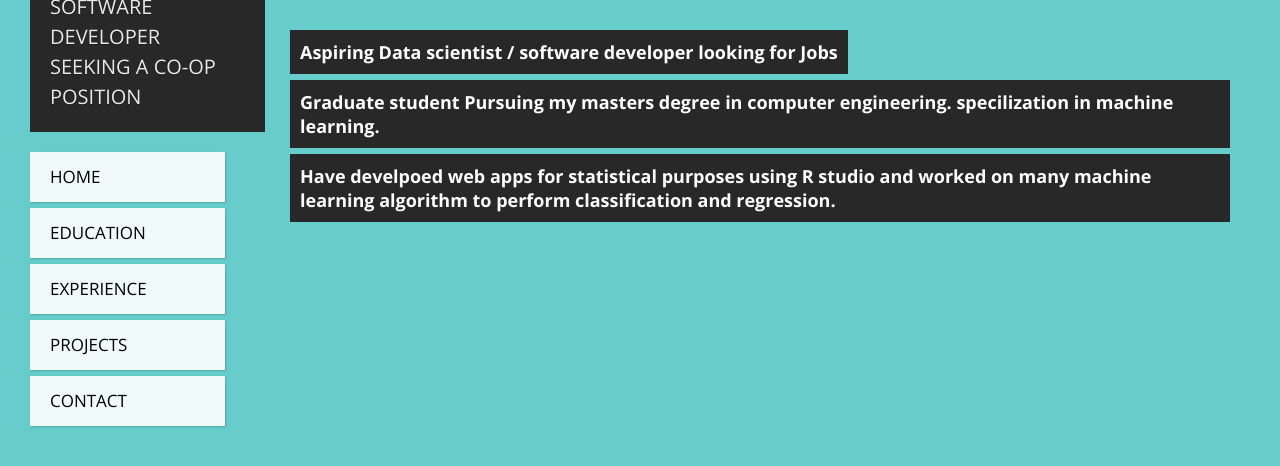
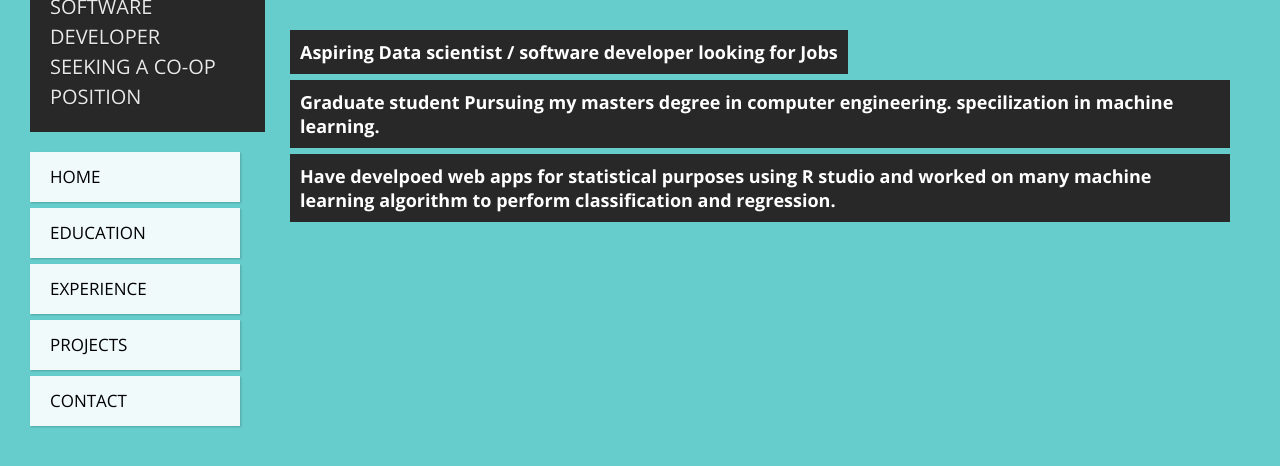
Before and after one commit to srkunaljagtap/KunalJagtap, a plain HTML site: page index.html in a window 1280 px wide. Shown: the part 158-624 px from the top of the page. Drawn offline with nearby package versions, Linux system fonts and the light colour scheme.

Commit message:
index.html

```diff
--- a/index.html
+++ b/index.html
@@ -41,7 +41,7 @@ margin-left:30px;
 }
 #navigation {
 	margin-top: 20px;
-	width: 235px;
+	width: 250px;
 	display:block;
 	margin-left:-40px;
 	list-style:none;
```
